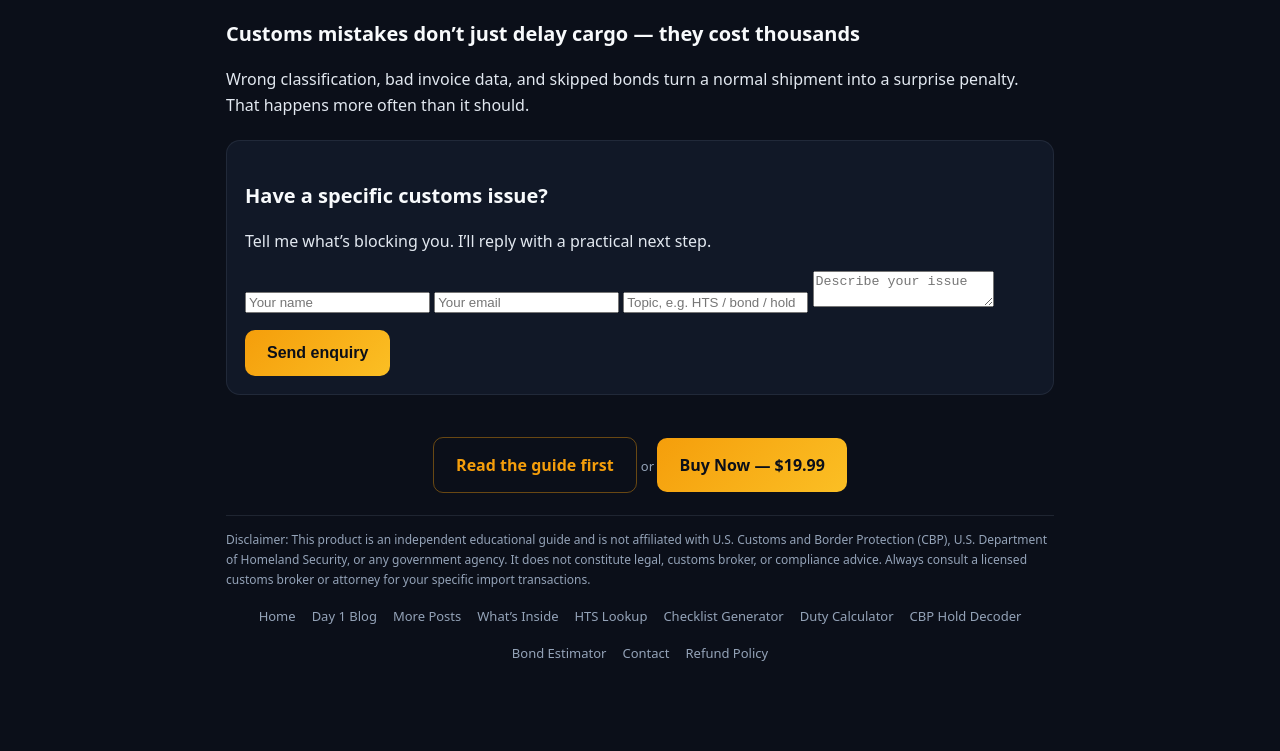
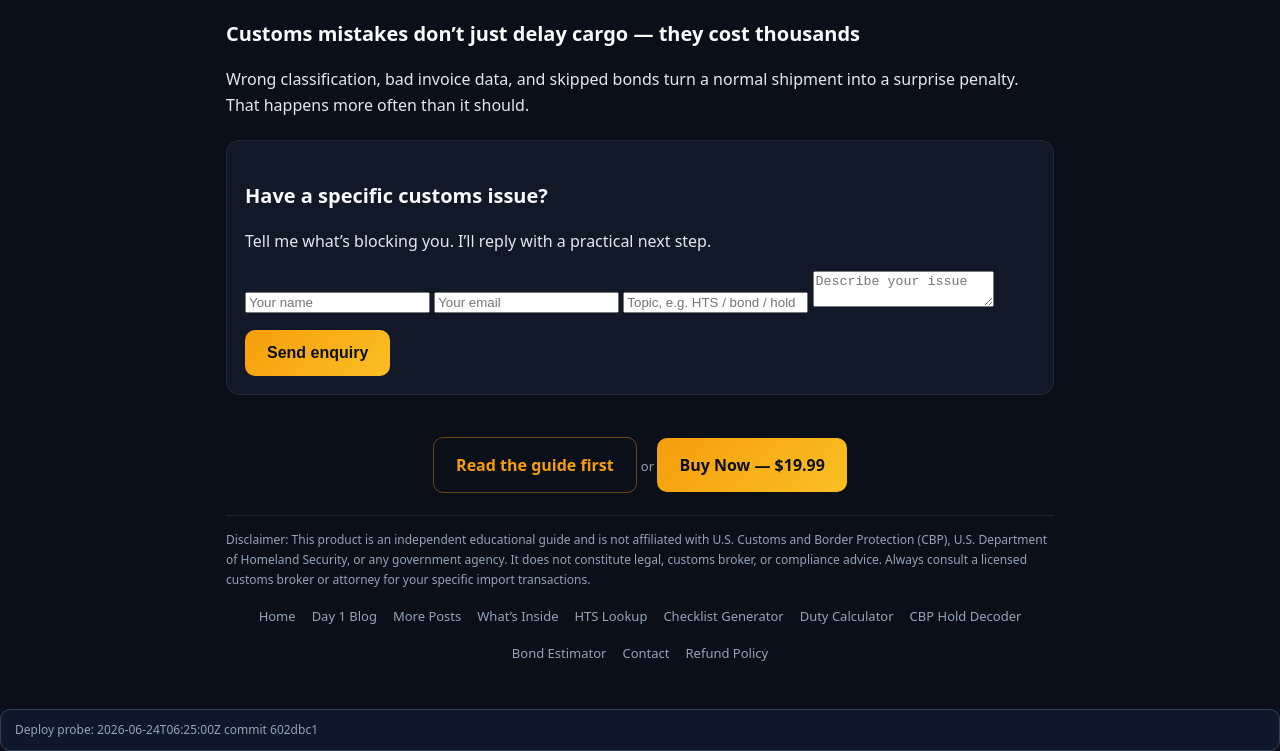
Before and after one commit to clearanceiq/ClearanceIQ, a plain HTML site: page index.html in a window 1280 px wide. Shown: the part 1924-2675 px from the top of the page. Before the commit the page ends 2613 px from the top, so only its background shows below. Drawn offline with Linux system fonts and the light colour scheme.

Commit message:
chore: add deploy probe timestamp

```diff
--- a/index.html
+++ b/index.html
@@ -142,5 +142,6 @@
     window.CIQ.logEvent({ type: 'page_view', page: location.pathname });
   }
 </script>
+<div id="deploy-probe" style="margin-top:20px;padding:10px 14px;background:#0f172a;border:1px solid #334155;border-radius:10px;font-size:12px;color:#94a3b8;">Deploy probe: 2026-06-24T06:25:00Z commit 602dbc1</div>
 </body>
 </html>
```
Also changed, not shown: public/index.html (+1 -0 lines).
